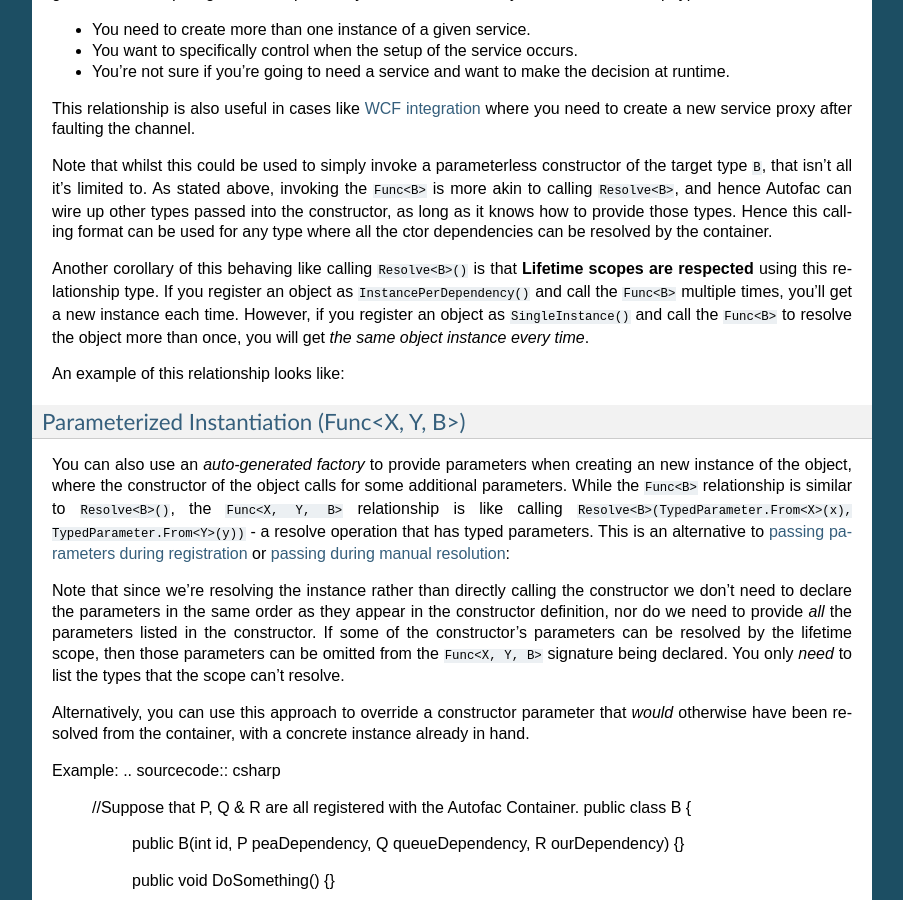
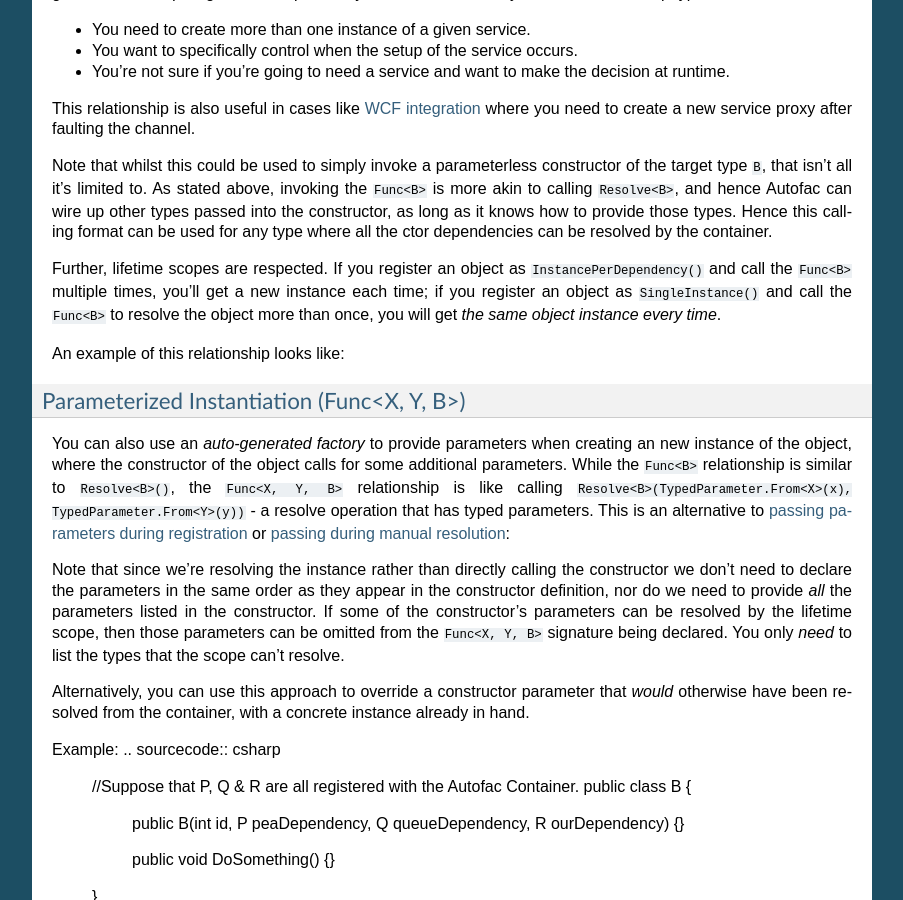
Before and after one commit to autofac/Documentation, a Sphinx documentation site: the page built from docs/resolve/relationships.rst, in a window 1280 px wide and 900 px high, scrolled down 3031 px. Shown: the whole window, without its empty margins (198-1101 px from the left). Built offline with Sphinx 7.4.7, drawn with Linux system fonts in a browser that asks for light colours.

Commit message:
Update docs/resolve/relationships.rst

```diff
--- a/docs/resolve/relationships.rst
+++ b/docs/resolve/relationships.rst
@@ -154,7 +154,7 @@ This relationship is also useful in cases like :doc:`WCF integration <../integra
 
 Note that whilst this could be used to simply invoke a parameterless constructor of the target type ``B``, that isn't all it's limited to. As stated above, invoking the ``Func<B>`` is more akin to calling ``Resolve<B>``, and hence Autofac can wire up other types passed into the constructor, as long as it knows how to provide those types. Hence this calling format can be used for any type where all the ctor dependencies can be resolved by the container.
 
-Another corollary of this behaving like calling ``Resolve<B>()`` is that **Lifetime scopes are respected** using this relationship type. If you register an object as ``InstancePerDependency()`` and call the ``Func<B>`` multiple times, you'll get a new instance each time. However, if you register an object as ``SingleInstance()`` and call the ``Func<B>`` to resolve the object more than once, you will get *the same object instance every time*.
+Further, lifetime scopes are respected. If you register an object as ``InstancePerDependency()`` and call the ``Func<B>`` multiple times, you'll get a new instance each time; if you register an object as ``SingleInstance()`` and call the ``Func<B>`` to resolve the object more than once, you will get *the same object instance every time*.
 
 An example of this relationship looks like:
 
```
